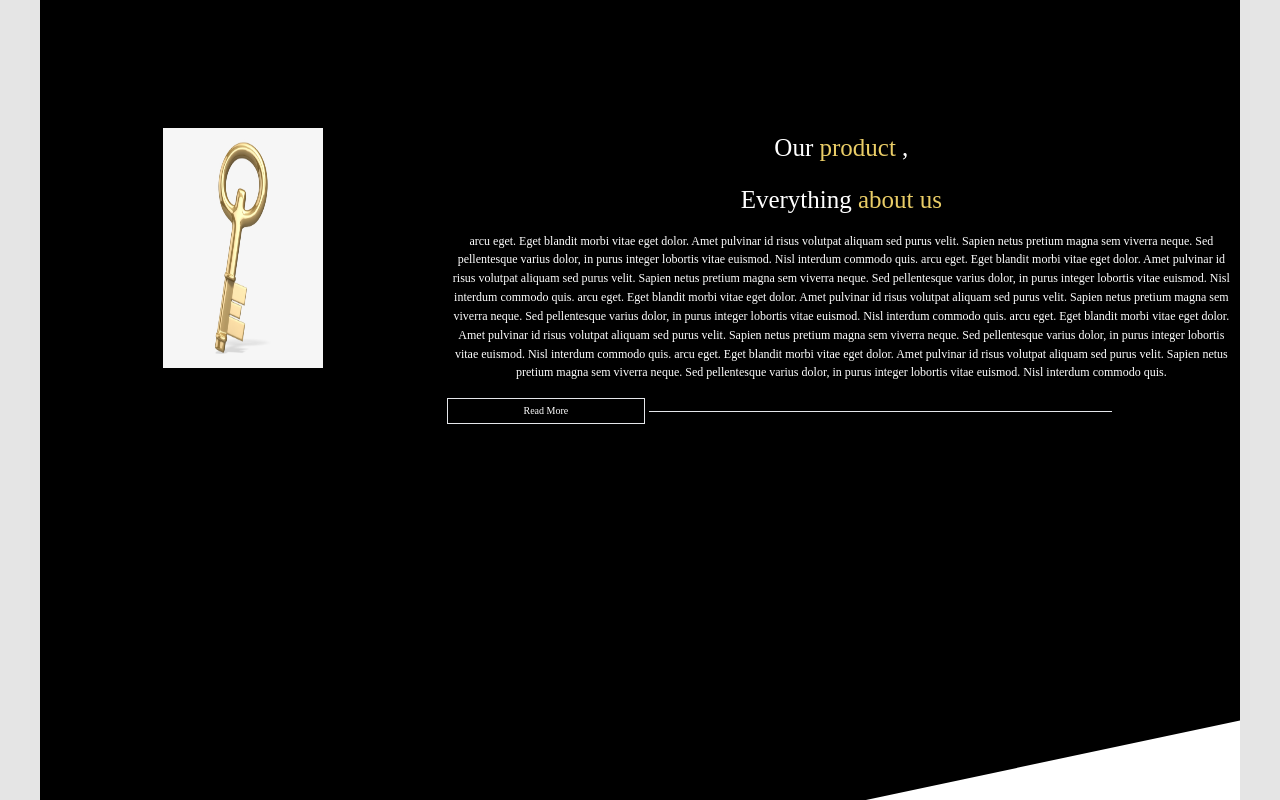
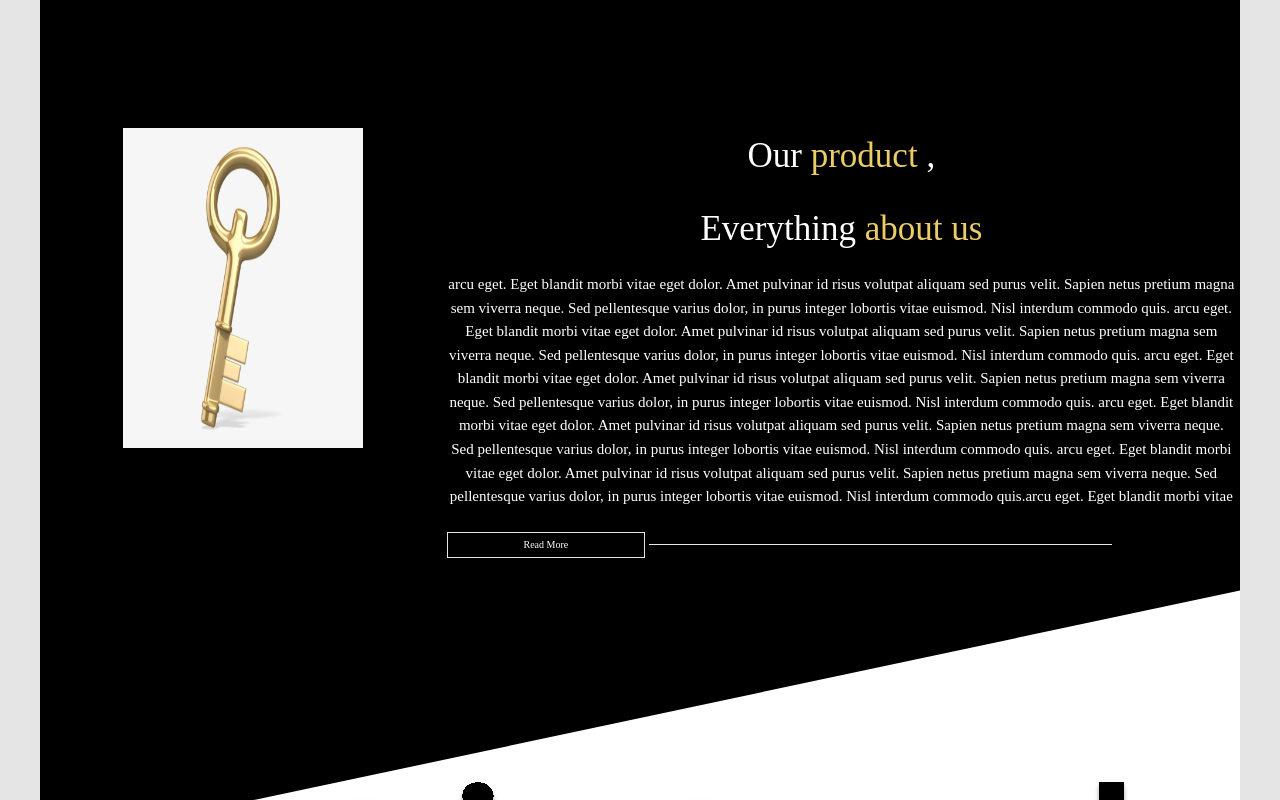
Before and after one commit to Stark-program/kvp-website, a Next.js app: page / in a window 1280 px wide. Shown: the part 1220-2020 px from the top of the page. Built offline with nearby package versions, Linux system fonts and the light colour scheme.

Commit message:
fixed background color not strateching entire height, and added scrolling feature to our "about" section

```diff
--- a/pages/index.js
+++ b/pages/index.js
@@ -42,11 +42,14 @@ export default function Home() {
   const handleCancel = () => {
     setIsModalVisible(false);
   };
-
+  // us;
+  // let inHeight = window.innerHeight;
+  // let outHeight = window.outerHeight;
+  // console.log(inHeight, outHeight);
   return (
-    <div className="min-h-full">
-      <div className="lg:flex lg:justify-center bg-[#E5E5E5]">
-        <div className="min-h-screen w-screen lg:w-[1200px] 2xl:w-[1440px] bg-white test">
+    <div className="min-h-screen ">
+      <div className="lg:flex lg:justify-center h-full bg-[#E5E5E5]">
+        <div className="min-h-screen w-screen lg:w-[1200px] 2xl:w-[1300px] bg-white test">
           <div className="" /* THIS IS OUR HEADER COMPONENT*/>
             <div className="flex flex-row justify-center ">
               <HeaderLogo />
@@ -102,9 +105,8 @@ export default function Home() {
           <div className="flex justify-end mt-4 md:mr-16 lg:-skew-y-12 lg:mt-20">
             <ThisLogo />
           </div>
-          <div
-            className="flex flex-col justify-center h-max bg-black -skew-y-12 mt-20 relative z-10 lg:mt-0 lg:h-3/5 " /* PRODUCT PLACEMENT */
-          >
+          <div className="flex flex-col justify-center bg-black -skew-y-12 mt-20 lg:mt-0 lg:h-min-content">
+            <div className="" /* PRODUCT PLACEMENT */>
               <div className="flex justify-center w-full">
                 <div className="bg-white w-11/12 md:w-3/4 skew-y-12 -mt-20  ">
                   <video className="w-full h-full " controls>
@@ -114,38 +116,107 @@ export default function Home() {
               </div>
               <div className="flex flex-col skew-y-12 w-full h-full justify-center mt-6 lg:flex-row lg:mt-60">
                 <div className="flex justify-center text-white ml-1 lg:basis-1/3">
-                <img src={placeHolderKey.src} className="h-60 w-40" />
+                  <img
+                    src={placeHolderKey.src}
+                    className="h-60 w-40 lg:h-80 lg:w-60"
+                  />
                 </div>
-              <div className="flex flex-col text-center text-white lg:basis-2/3">
-                <h1 className="font-body-header text-[25px] text-white">
+                <div className="flex flex-col text-center text-white lg:basis-2/3 lg:mb-40">
+                  <h1 className="font-body-header text-[25px] text-white lg:text-[35px]">
                     Our <span className="text-logo-gold"> product </span>,
                   </h1>
-                <h1 className="font-body-header text-[25px] text-white">
+                  <h1 className="font-body-header text-[25px] text-white lg:text-[35px]">
                     Everything <span className="text-logo-gold">about us</span>
                   </h1>
-                <p className="font-body-header text-[12px] mx-1">
+                  <p className="font-body-header text-[12px] mx-1 lg:text-[15px] lg:h-60 lg:overflow-y-auto lg:no-scrollbar">
                     {" "}
-                  arcu eget. Eget blandit morbi vitae eget dolor. Amet pulvinar
-                  id risus volutpat aliquam sed purus velit. Sapien netus
-                  pretium magna sem viverra neque. Sed pellentesque varius
-                  dolor, in purus integer lobortis vitae euismod. Nisl interdum
-                  commodo quis. arcu eget. Eget blandit morbi vitae eget dolor.
-                  Amet pulvinar id risus volutpat aliquam sed purus velit.
-                  Sapien netus pretium magna sem viverra neque. Sed pellentesque
+                    arcu eget. Eget blandit morbi vitae eget dolor. Amet
+                    pulvinar id risus volutpat aliquam sed purus velit. Sapien
+                    netus pretium magna sem viverra neque. Sed pellentesque
                     varius dolor, in purus integer lobortis vitae euismod. Nisl
                     interdum commodo quis. arcu eget. Eget blandit morbi vitae
-                  eget dolor. Amet pulvinar id risus volutpat aliquam sed purus
-                  velit. Sapien netus pretium magna sem viverra neque. Sed
-                  pellentesque varius dolor, in purus integer lobortis vitae
-                  euismod. Nisl interdum commodo quis. arcu eget. Eget blandit
-                  morbi vitae eget dolor. Amet pulvinar id risus volutpat
-                  aliquam sed purus velit. Sapien netus pretium magna sem
-                  viverra neque. Sed pellentesque varius dolor, in purus integer
-                  lobortis vitae euismod. Nisl interdum commodo quis. arcu eget.
-                  Eget blandit morbi vitae eget dolor. Amet pulvinar id risus
+                    eget dolor. Amet pulvinar id risus volutpat aliquam sed
+                    purus velit. Sapien netus pretium magna sem viverra neque.
+                    Sed pellentesque varius dolor, in purus integer lobortis
+                    vitae euismod. Nisl interdum commodo quis. arcu eget. Eget
+                    blandit morbi vitae eget dolor. Amet pulvinar id risus
                     volutpat aliquam sed purus velit. Sapien netus pretium magna
                     sem viverra neque. Sed pellentesque varius dolor, in purus
                     integer lobortis vitae euismod. Nisl interdum commodo quis.
+                    arcu eget. Eget blandit morbi vitae eget dolor. Amet
+                    pulvinar id risus volutpat aliquam sed purus velit. Sapien
+                    netus pretium magna sem viverra neque. Sed pellentesque
+                    varius dolor, in purus integer lobortis vitae euismod. Nisl
+                    interdum commodo quis. arcu eget. Eget blandit morbi vitae
+                    eget dolor. Amet pulvinar id risus volutpat aliquam sed
+                    purus velit. Sapien netus pretium magna sem viverra neque.
+                    Sed pellentesque varius dolor, in purus integer lobortis
+                    vitae euismod. Nisl interdum commodo quis.arcu eget. Eget
+                    blandit morbi vitae eget dolor. Amet pulvinar id risus
+                    volutpat aliquam sed purus velit. Sapien netus pretium magna
+                    sem viverra neque. Sed pellentesque varius dolor, in purus
+                    integer lobortis vitae euismod. Nisl interdum commodo quis.
+                    arcu eget. Eget blandit morbi vitae eget dolor. Amet
+                    pulvinar id risus volutpat aliquam sed purus velit. Sapien
+                    netus pretium magna sem viverra neque. Sed pellentesque
+                    varius dolor, in purus integer lobortis vitae euismod. Nisl
+                    interdum commodo quis. arcu eget. Eget blandit morbi vitae
+                    eget dolor. Amet pulvinar id risus volutpat aliquam sed
+                    purus velit. Sapien netus pretium magna sem viverra neque.
+                    Sed pellentesque varius dolor, in purus integer lobortis
+                    vitae euismod. Nisl interdum commodo quis. arcu eget. Eget
+                    blandit morbi vitae eget dolor. Amet pulvinar id risus
+                    volutpat aliquam sed purus velit. Sapien netus pretium magna
+                    sem viverra neque. Sed pellentesque varius dolor, in purus
+                    integer lobortis vitae euismod. Nisl interdum commodo quis.
+                    arcu eget. Eget blandit morbi vitae eget dolor. Amet
+                    pulvinar id risus volutpat aliquam sed purus velit. Sapien
+                    netus pretium magna sem viverra neque. Sed pellentesque
+                    varius dolor, in purus integer lobortis vitae euismod. Nisl
+                    interdum commodo quis.arcu eget. Eget blandit morbi vitae
+                    eget dolor. Amet pulvinar id risus volutpat aliquam sed
+                    purus velit. Sapien netus pretium magna sem viverra neque.
+                    Sed pellentesque varius dolor, in purus integer lobortis
+                    vitae euismod. Nisl interdum commodo quis. arcu eget. Eget
+                    blandit morbi vitae eget dolor. Amet pulvinar id risus
+                    volutpat aliquam sed purus velit. Sapien netus pretium magna
+                    sem viverra neque. Sed pellentesque varius dolor, in purus
+                    integer lobortis vitae euismod. Nisl interdum commodo quis.
+                    arcu eget. Eget blandit morbi vitae eget dolor. Amet
+                    pulvinar id risus volutpat aliquam sed purus velit. Sapien
+                    netus pretium magna sem viverra neque. Sed pellentesque
+                    varius dolor, in purus integer lobortis vitae euismod. Nisl
+                    interdum commodo quis. arcu eget. Eget blandit morbi vitae
+                    eget dolor. Amet pulvinar id risus volutpat aliquam sed
+                    purus velit. Sapien netus pretium magna sem viverra neque.
+                    Sed pellentesque varius dolor, in purus integer lobortis
+                    vitae euismod. Nisl interdum commodo quis. arcu eget. Eget
+                    blandit morbi vitae eget dolor. Amet pulvinar id risus
+                    volutpat aliquam sed purus velit. Sapien netus pretium magna
+                    sem viverra neque. Sed pellentesque varius dolor, in purus
+                    integer lobortis vitae euismod. Nisl interdum commodo
+                    quis.arcu eget. Eget blandit morbi vitae eget dolor. Amet
+                    pulvinar id risus volutpat aliquam sed purus velit. Sapien
+                    netus pretium magna sem viverra neque. Sed pellentesque
+                    varius dolor, in purus integer lobortis vitae euismod. Nisl
+                    interdum commodo quis. arcu eget. Eget blandit morbi vitae
+                    eget dolor. Amet pulvinar id risus volutpat aliquam sed
+                    purus velit. Sapien netus pretium magna sem viverra neque.
+                    Sed pellentesque varius dolor, in purus integer lobortis
+                    vitae euismod. Nisl interdum commodo quis. arcu eget. Eget
+                    blandit morbi vitae eget dolor. Amet pulvinar id risus
+                    volutpat aliquam sed purus velit. Sapien netus pretium magna
+                    sem viverra neque. Sed pellentesque varius dolor, in purus
+                    integer lobortis vitae euismod. Nisl interdum commodo quis.
+                    arcu eget. Eget blandit morbi vitae eget dolor. Amet
+                    pulvinar id risus volutpat aliquam sed purus velit. Sapien
+                    netus pretium magna sem viverra neque. Sed pellentesque
+                    varius dolor, in purus integer lobortis vitae euismod. Nisl
+                    interdum commodo quis. arcu eget. Eget blandit morbi vitae
+                    eget dolor. Amet pulvinar id risus volutpat aliquam sed
+                    purus velit. Sapien netus pretium magna sem viverra neque.
+                    Sed pellentesque varius dolor, in purus integer lobortis
+                    vitae euismod. Nisl interdum commodo quis.
                   </p>
                   <div className="flex items-center mt-1 ml-1">
                     <button className=" basis-3/12 border border-solid px-2 py-1 font-body-header text-[10px]">
@@ -154,6 +225,7 @@ export default function Home() {
                     <span className="basis-7/12 w-full mx-1">
                       <hr className="decoration-logo-gold"></hr>
                     </span>
+                  </div>
                 </div>
               </div>
             </div>
--- a/tailwind.config.js
+++ b/tailwind.config.js
@@ -16,6 +16,20 @@ const shapeRendering = plugin(function ({ addUtilities }) {
     },
   };
 
+  addUtilities(newUtilities);
+});
+const hideScrollbar = plugin(function ({ addUtilities }) {
+  const newUtilities = {
+    ".no-scrollbar::-webkit-scrollbar": {
+      display: "none",
+    },
+
+    /* Hide scrollbar for IE, Edge and Firefox */
+    ".no-scrollbar": {
+      "-ms-overflow-style": "none" /* IE and Edge */,
+      "scrollbar-width": "none" /* Firefox */,
+    },
+  };
   addUtilities(newUtilities);
 });
 
@@ -38,5 +52,5 @@ module.exports = {
       },
     },
   },
-  plugins: [shapeRendering],
+  plugins: [shapeRendering, hideScrollbar],
 };
```
Lines whose indentation alone changed are shown as unchanged.
